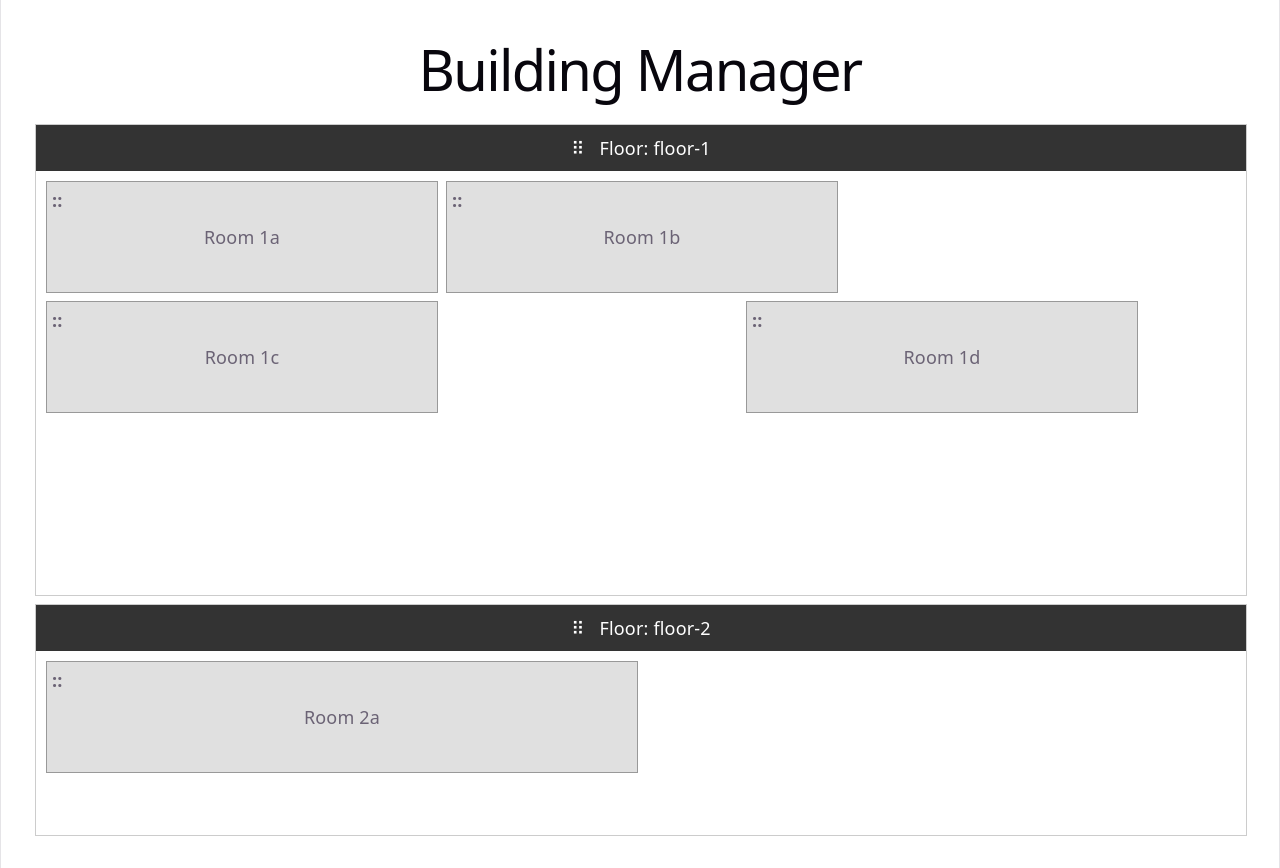
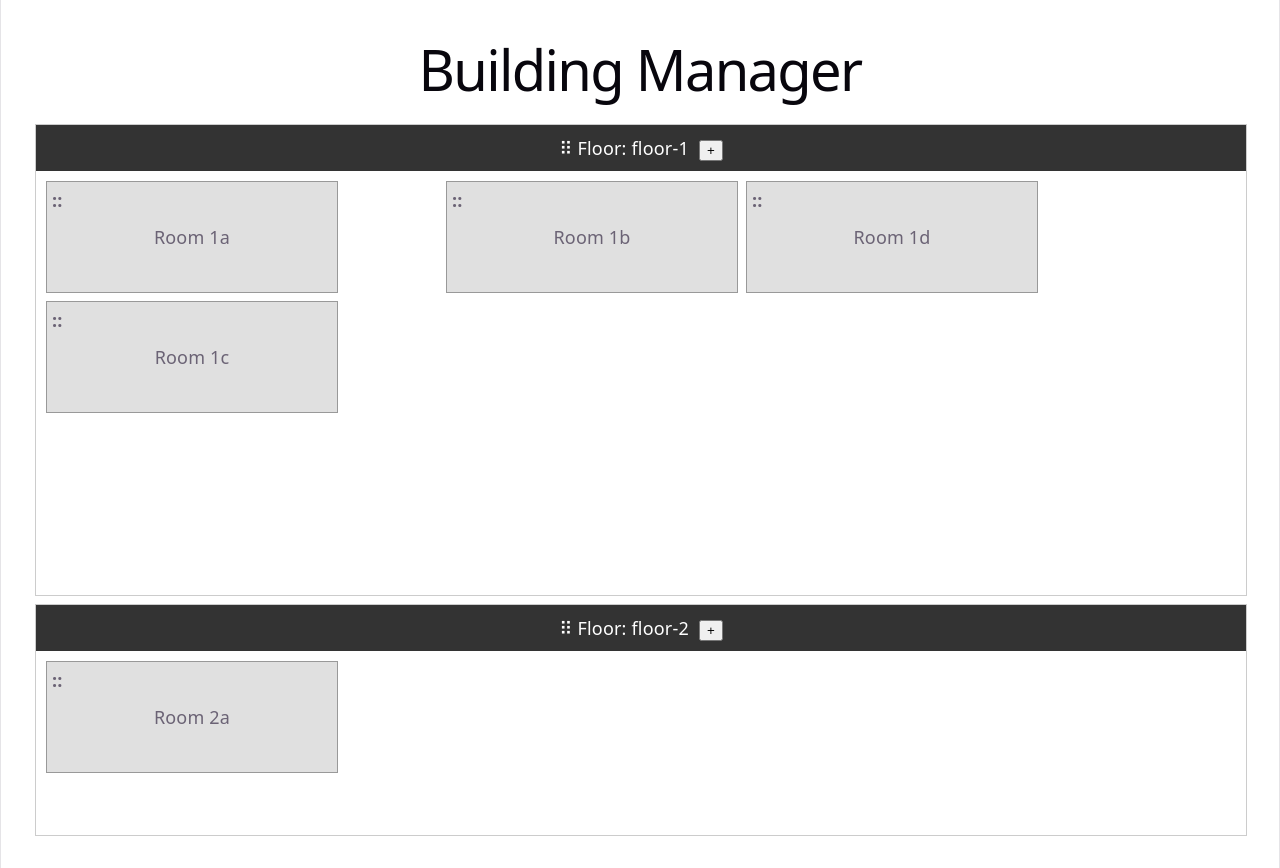
Before and after one commit to mrChernicharo/dnd-test, a React (Vite) app: page / in a window 1280 px wide. Built offline with nearby package versions, Linux system fonts and the light colour scheme.

Commit message:
adding rooms

```diff
--- a/src/Floors.tsx
+++ b/src/Floors.tsx
@@ -6,63 +6,16 @@ import "./Floors.css";
 
 import type { Layout, LayoutItem } from "react-grid-layout";
 
-// --- CONSTANTS ---
 const ROW_HEIGHT = 20;
-const FLOOR_PADDING = 2; // Extra grid units for floor headers/padding
-
-// --- CHILD COMPONENT: THE FLOOR ---
+const FLOOR_PADDING = 2.25; // Extra grid units for floor headers/padding
 
 interface FloorProps {
   id: string;
   rooms: Layout;
   onRoomsChange: (floorId: string, newLayout: Layout) => void;
   updateFloorHeight: (floorId: string, newH: number) => void;
+  addRoom: (floorId: string) => void;
 }
-
-const Floor = ({ id, rooms, onRoomsChange, updateFloorHeight }: FloorProps) => {
-  const { width, containerRef } = useContainerWidth();
-
-  const handleLayoutChange = (newLayout: Layout) => {
-    onRoomsChange(id, newLayout);
-
-    // Calculate the "bottom-most" point of the rooms
-    const maxBottom = newLayout.reduce(
-      (max: number, item: LayoutItem) => Math.max(max, item.y + item.h),
-      0,
-    );
-
-    // Update the parent floor's height (Floor Height = Max Room Y+H + Padding)
-    updateFloorHeight(id, maxBottom + FLOOR_PADDING);
-  };
-
-  return (
-    <div className="floor-container">
-      <div className="floor-header">
-        <span className="floor-drag-handle">⠿</span> Floor: {id}
-      </div>
-      <div className="floor-content" ref={containerRef}>
-        <ResponsiveGridLayout
-          width={width}
-          layouts={{ lg: rooms }}
-          breakpoints={{ lg: 1200 }}
-          cols={{ lg: 12 }}
-          rowHeight={ROW_HEIGHT}
-          dragConfig={{ handle: ".room-drag-handle" }}
-          onLayoutChange={handleLayoutChange}
-        >
-          {rooms.map((room: LayoutItem) => (
-            <div key={room.i} className="room-card">
-              <div className="room-drag-handle">::</div>
-              Room {room.i}
-            </div>
-          ))}
-        </ResponsiveGridLayout>
-      </div>
-    </div>
-  );
-};
-
-// --- MAIN APP ---
 
 interface FloorsState {
   floors: Layout;
@@ -79,12 +32,12 @@ export default function Floors() {
     ],
     rooms: {
       "floor-1": [
-        { i: "1a", x: 0, y: 0, w: 4, h: 4 },
-        { i: "1b", x: 4, y: 0, w: 4, h: 4 },
-        { i: "1c", x: 0, y: 2, w: 4, h: 4 },
-        { i: "1d", x: 7, y: 2, w: 4, h: 4 },
+        { i: "1a", x: 0, y: 0, w: 3, h: 4 },
+        { i: "1b", x: 4, y: 0, w: 3, h: 4 },
+        { i: "1c", x: 0, y: 2, w: 3, h: 4 },
+        { i: "1d", x: 7, y: 2, w: 3, h: 4 },
       ],
-      "floor-2": [{ i: "2a", x: 0, y: 0, w: 6, h: 4 }],
+      "floor-2": [{ i: "2a", x: 0, y: 0, w: 3, h: 4 }],
     },
   });
 
@@ -107,6 +60,27 @@ export default function Floors() {
     }));
   };
 
+  const addRoom = (floorId: string) => {
+    setLayouts((prev) => {
+      const floorRooms = prev.rooms[floorId] || [];
+      const newRoomId = `${floorId}-r${floorRooms.length + 1}`;
+      const newRoom: LayoutItem = {
+        i: newRoomId,
+        x: 0,
+        y: 0,
+        w: 3,
+        h: 4,
+      };
+      return {
+        ...prev,
+        rooms: {
+          ...prev.rooms,
+          [floorId]: [...floorRooms, newRoom],
+        },
+      };
+    });
+  };
+
   return (
     <div className="floors-root" ref={containerRef}>
       <h1>Building Manager</h1>
@@ -117,6 +91,7 @@ export default function Floors() {
         cols={{ lg: 1 }}
         rowHeight={ROW_HEIGHT}
         dragConfig={{ handle: ".floor-drag-handle" }}
+        resizeConfig={{ enabled: false }}
         onLayoutChange={handleFloorLayoutChange}
       >
         {layouts.floors.map((floor) => (
@@ -133,6 +108,7 @@ export default function Floors() {
               rooms={layouts.rooms[floor.i]}
               onRoomsChange={handleRoomLayoutChange}
               updateFloorHeight={updateFloorHeight}
+              addRoom={addRoom}
             />
           </div>
         ))}
@@ -140,3 +116,54 @@ export default function Floors() {
     </div>
   );
 }
+
+const Floor = ({
+  id,
+  rooms,
+  onRoomsChange,
+  updateFloorHeight,
+  addRoom,
+}: FloorProps) => {
+  const { width, containerRef } = useContainerWidth();
+
+  const handleLayoutChange = (newLayout: Layout) => {
+    onRoomsChange(id, newLayout);
+
+    // Calculate the "bottom-most" point of the rooms
+    const maxBottom = newLayout.reduce(
+      (max: number, item: LayoutItem) => Math.max(max, item.y + item.h),
+      0,
+    );
+
+    // Update the parent floor's height (Floor Height = Max Room Y+H + Padding)
+    updateFloorHeight(id, maxBottom + FLOOR_PADDING);
+  };
+
+  return (
+    <div className="floor-container">
+      <div className="floor-header">
+        <span className="floor-drag-handle">⠿ Floor: {id}</span>
+
+        <button onClick={() => addRoom(id)}>+</button>
+      </div>
+      <div className="floor-content" ref={containerRef}>
+        <ResponsiveGridLayout
+          width={width}
+          layouts={{ lg: rooms }}
+          breakpoints={{ lg: 1200, md: 768 }}
+          cols={{ lg: 12, md: 8 }}
+          rowHeight={ROW_HEIGHT}
+          dragConfig={{ handle: ".room-drag-handle" }}
+          onLayoutChange={handleLayoutChange}
+        >
+          {rooms.map((room: LayoutItem) => (
+            <div key={room.i} className="room-card">
+              <div className="room-drag-handle">::</div>
+              Room {room.i}
+            </div>
+          ))}
+        </ResponsiveGridLayout>
+      </div>
+    </div>
+  );
+};
```
